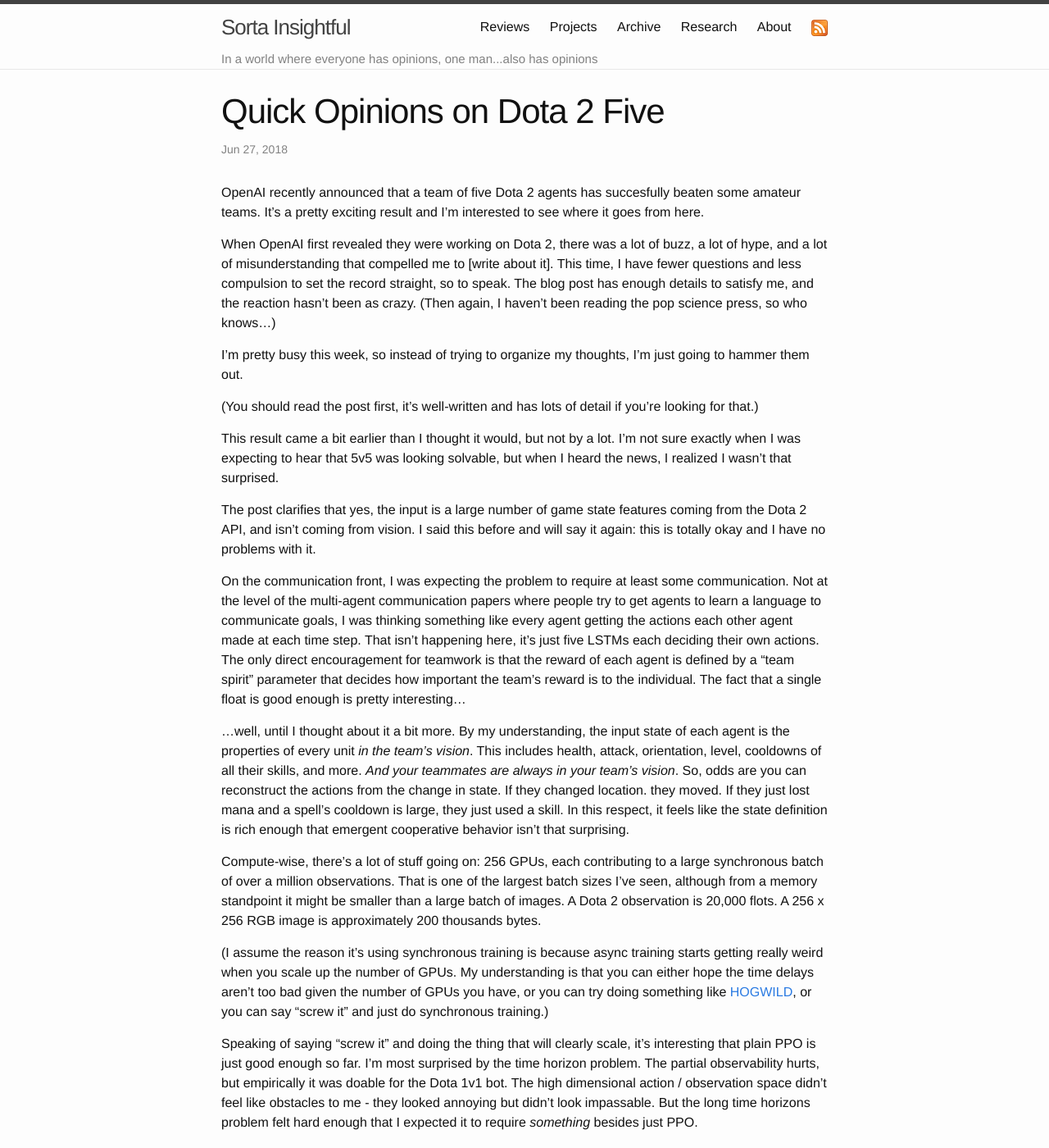
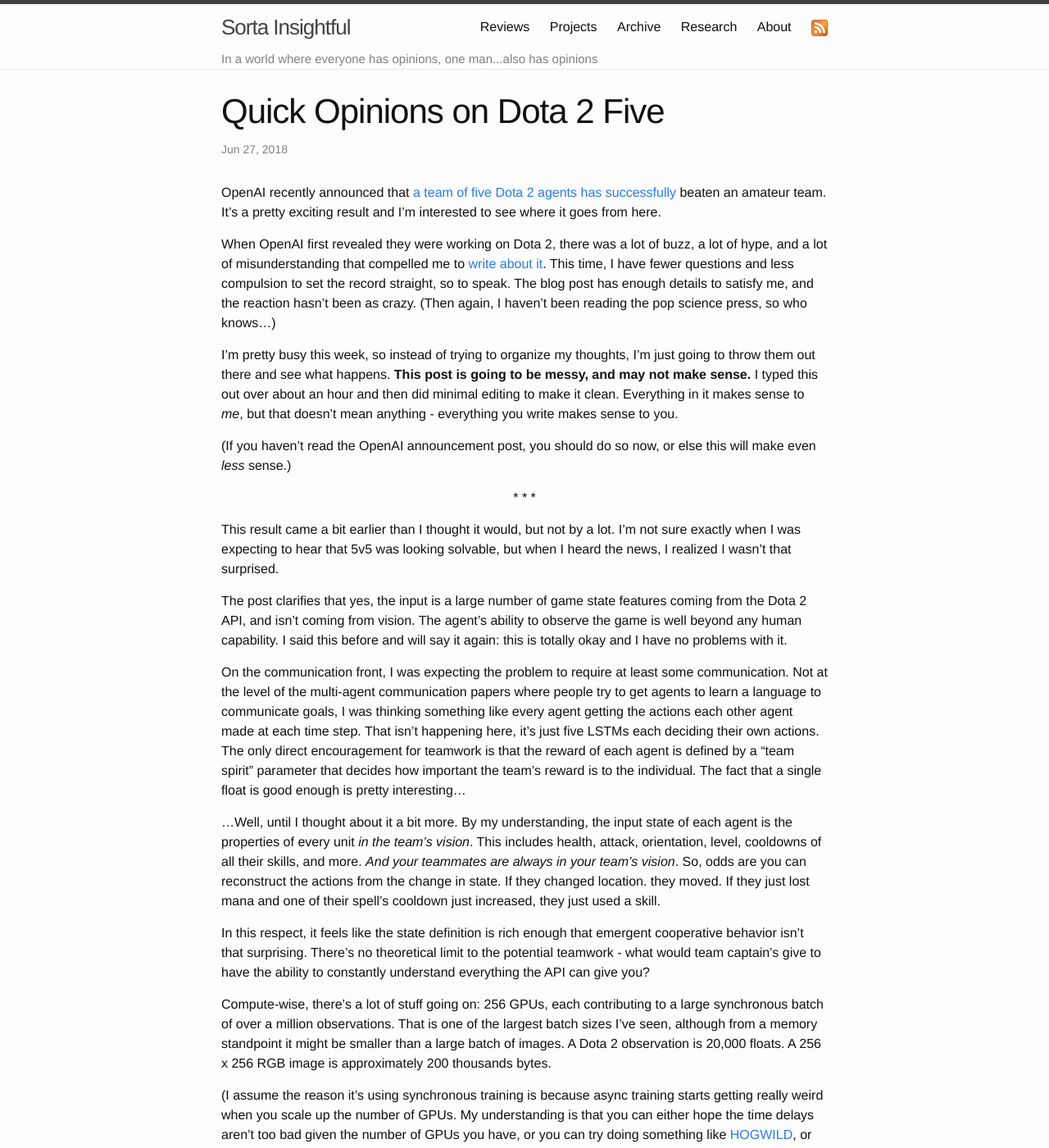
Before and after one commit to alexirpan/alexirpan.github.io, a Jekyll site: the page built from _posts/2018-06-27-dota-2-five.markdown, in a window 1280 px wide and 1400 px high. Shown: the whole window at 82% size. Built offline with Jekyll 4.4.1, drawn with Linux system fonts in a browser that asks for light colours; nearby versions of some CDN libraries; some of the changed text lies outside the part shown.

Commit message:
Time change, small changes, good enough

```diff
--- a/_posts/2018-06-27-dota-2-five.markdown
+++ b/_posts/2018-06-27-dota-2-five.markdown
@@ -1,33 +1,42 @@
 ---
 layout: post
 title:  "Quick Opinions on Dota 2 Five"
-date:   2018-06-27 00:44:00 -0700
+date:   2018-06-27 02:02:00 -0700
 ---
 
-OpenAI recently announced that a team of five Dota 2 agents has succesfully
-beaten some amateur teams. It's a pretty exciting result and I'm interested
+OpenAI recently announced that [a team of five Dota 2 agents has successfully](https://blog.openai.com/openai-five/)
+beaten an amateur team. It's a pretty exciting result and I'm interested
 to see where it goes from here.
 
 When OpenAI first revealed they were working on Dota 2, there was a lot of
 buzz, a lot of hype, and a lot of misunderstanding that compelled me to
-[write about it]. This time, I have fewer questions and less compulsion to
+[write about it]({% post_url 2017-08-12-openai-dota-2 %}). This time, I have fewer questions and less compulsion to
 set the record straight, so to speak. The blog post has enough details
 to satisfy me, and the reaction hasn't been as crazy. (Then again, I haven't
 been reading the pop science press, so who knows...)
 
 I'm pretty busy this week, so instead of trying to organize my thoughts, I'm
-just going to hammer them out.
+just going to throw them out there and see what happens.
+**This post is going to be messy, and may not make sense.** I typed this out
+over about an hour and then did minimal editing to make it clean. Everything
+in it makes sense to *me*, but that doesn't mean anything - everything you write
+makes sense to you.
 
-(You should read the post first, it's well-written and has lots of detail
-if you're looking for that.)
+(If you haven't read the OpenAI announcement post, you should do so now, or else
+this will make even *less* sense.)
+
+\* \* \*
+{: .centered }
 
 This result came a bit earlier than I thought it would, but not by a lot.
 I'm not sure exactly when I was expecting to hear that 5v5 was looking solvable,
 but when I heard the news, I realized I wasn't that surprised.
 
 The post clarifies that yes, the input is a large number of game state features
-coming from the Dota 2 API, and isn't coming from vision. I said this before
-and will say it again: this is totally okay and I have no problems with it.
+coming from the Dota 2 API, and isn't coming from vision. The agent's ability
+to observe the game is well beyond any human capability.
+I said this before and will say it again: this is totally okay and I have no
+problems with it.
 
 On the communication front, I was expecting the problem to require at least
 some communication. Not at the level of the multi-agent communication papers
@@ -39,19 +48,23 @@
 the team's reward is to the individual. The fact that a single float is good
 enough is pretty interesting...
 
-...well, until I thought about it a bit more. By my understanding, the input
+...Well, until I thought about it a bit more. By my understanding, the input
 state of each agent is the properties of every unit *in the team's vision*.
 This includes health, attack, orientation, level, cooldowns of all their skills,
 and more. *And your teammates are always in your team's vision*. So, odds are
 you can reconstruct the actions from the change in state. If they changed location.
-they moved. If they just lost mana and a spell's cooldown is large, they just
-used a skill. In this respect, it feels like the state definition is rich
-enough that emergent cooperative behavior isn't that surprising.
+they moved. If they just lost mana and one of their spell's cooldown just increased,
+they just used a skill.
+
+In this respect, it feels like the state definition is rich
+enough that emergent cooperative behavior isn't that surprising. There's no
+theoretical limit to the potential teamwork - what would team captain's give to
+have the ability to constantly understand everything the API can give you?
 
 Compute-wise, there's a lot of stuff going on: 256 GPUs, each contributing to a
 large synchronous batch of over a million observations. That is one of the largest
 batch sizes I've seen, although from a memory standpoint it might be smaller
-than a large batch of images. A Dota 2 observation is 20,000 flots. A 256 x 256
+than a large batch of images. A Dota 2 observation is 20,000 floats. A 256 x 256
 RGB image is approximately 200 thousands bytes.
 
 (I assume the reason it's using synchronous training is because async training
@@ -82,17 +95,20 @@
 One thing I like to joke about is that everyone who does reinforcement learning
 eventually decides that we need to solve hierarchical reinforcement learning and
 exploration. Like, everybody. And the problem is that they're really hard. So
-from a practioner perspective, you have two choices. One is to purse a risky
+from a practitioner perspective, you have two choices. One is to purse a risky
 research project on a difficult subject that could pan out, but will likely be
 stuck on small problems. The other option is to just throw more GPUs at it.
 
-It's not that we should give up on hierarhical RL and the like. It's more that
+It's not that we should give up on hierarchical RL and the like. It's more that
 adding more hardware never hurts and likely helps, and even if you don't need
 the scale, everyone likes it when their models train faster. This makes it easier
 to justify investing time into infrastructure that enables scale. Models keep
 getting bigger, so even if it doesn't pay off now, it'll pay off eventually.
 
-I'd like to end this point with a few predictions.
+\* \* \*
+{: .centered }
+
+I'd like to end this post with a prediction.
 
 The team's stated goal is to beat a Pro team at [The International](https://en.wikipedia.org/wiki/The_International_(Dota_2)),
 August 20-25, with a limited set of heros (presumably the same hardcoded team
@@ -129,3 +145,8 @@
 
 (Of course, I could be wrong - if OpenAI can finetune their Dota 2 bots instead
 of training from scratch, all the math gets a lot nicer.)
+
+Whatever way the match goes, I expect it to be one-sided, one way or the other.
+There's a narrow band of skill level that leads to an even match, and it's much
+more likely that it falls outside of that band.
+Pretty excited to see who's going to win and who's going to get stomped!
```
Also changed, not shown: other parts of _posts/2018-06-27-dota-2-five.markdown (+1 -1 lines).
